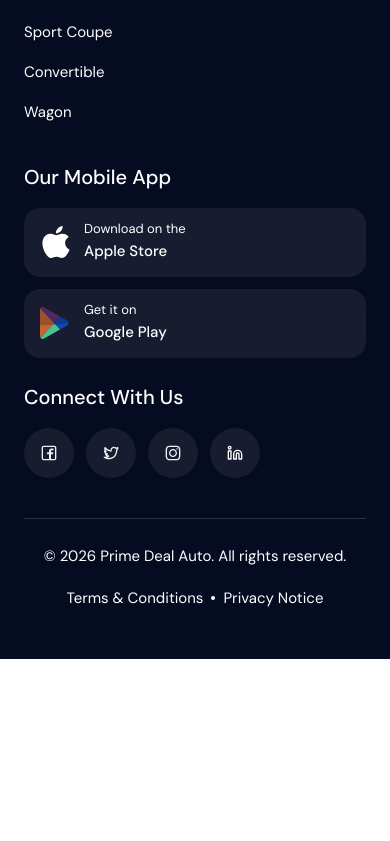
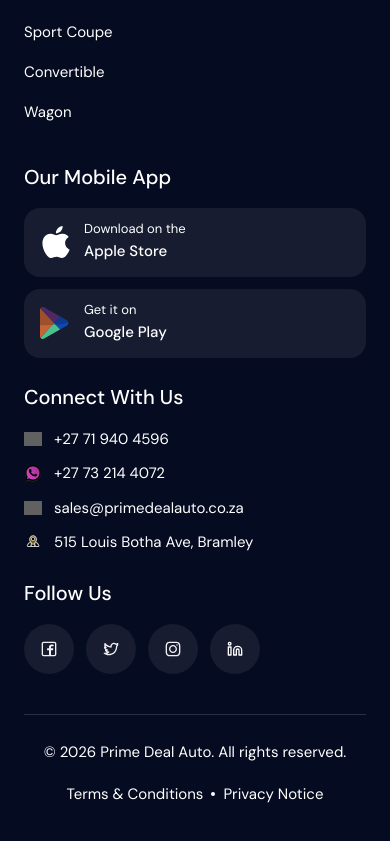
Before and after one commit to asimwethecoder/prime-deal-auto, a Next.js app in the folder frontend/: page / in a window 390 px wide. Shown: the part 8080-8921 px from the top of the page. Before the commit the page ends 8739 px from the top, so only its background shows below. Built offline with nearby package versions, Linux system fonts and the light colour scheme; no server answers; grey boxes are pictures that could not be loaded; what aws-amplify would draw is missing.

Commit message:
fix: correct phone numbers (call vs WhatsApp) + add contact details to footer

```diff
--- a/frontend/components/cars/CarDetailLayout.tsx
+++ b/frontend/components/cars/CarDetailLayout.tsx
@@ -27,7 +27,7 @@ import { DynamicIcon } from '@/components/ui/DynamicIcon';
 import { getSpecIcon, ICON_STYLES } from '@/lib/constants/icon-mapping';
 import { ContactFormModal } from '@/components/contact/ContactFormModal';
 import { MobileVDPNavigation } from '@/components/layout/MobileVDPNavigation';
-import { generateWhatsAppLink } from '@/lib/whatsapp';
+import { generateWhatsAppLink, getPhoneLink, formatPhoneNumber } from '@/lib/whatsapp';
 
 interface CarDetailLayoutProps {
   car: CarWithImages;
@@ -540,10 +540,10 @@ function SellerSidebar({ onMessageClick, whatsappLink }: SellerSidebarProps) {
               <Phone className="h-5 w-5 text-secondary" aria-hidden />
             </div>
             <a
-              href="tel:+27732144072"
+              href={getPhoneLink()}
               className="text-[15px] leading-[28px] font-medium text-primary hover:text-secondary transition-colors"
             >
-              +27 73 214 4072
+              {formatPhoneNumber()}
             </a>
           </div>
         </div>
--- a/frontend/components/layout/Footer.tsx
+++ b/frontend/components/layout/Footer.tsx
@@ -3,6 +3,7 @@
 import Link from 'next/link';
 import { Linkedin } from 'lucide-react';
 import { Icon } from '@/components/ui/Icon';
+import { getPhoneLink, formatPhoneNumber, formatWhatsAppNumber, getWhatsAppLink } from '@/lib/whatsapp';
 
 export function Footer() {
   const currentYear = new Date().getFullYear();
@@ -115,6 +116,33 @@ export function Footer() {
               </a>
             </div>
             <h3 className="text-[20px] leading-[30px] font-medium text-white mb-4">Connect With Us</h3>
+            <ul className="flex flex-col gap-3 mb-6">
+              <li>
+                <a href={getPhoneLink()} className="flex items-center gap-3 text-[15px] text-white hover:text-white/80">
+                  <Icon src="call-medicine-svgrepo-com.svg" width={18} height={18} className="invert shrink-0" aria-hidden />
+                  {formatPhoneNumber()}
+                </a>
+              </li>
+              <li>
+                <a href={getWhatsAppLink()} target="_blank" rel="noopener noreferrer" className="flex items-center gap-3 text-[15px] text-white hover:text-white/80">
+                  <Icon src="whatsapp-svgrepo-com.svg" width={18} height={18} className="invert shrink-0" aria-hidden />
+                  {formatWhatsAppNumber()}
+                </a>
+              </li>
+              <li>
+                <a href="mailto:sales@primedealauto.co.za" className="flex items-center gap-3 text-[15px] text-white hover:text-white/80">
+                  <Icon src="email-1573-svgrepo-com.svg" width={18} height={18} className="invert shrink-0" aria-hidden />
+                  sales@primedealauto.co.za
+                </a>
+              </li>
+              <li>
+                <span className="flex items-center gap-3 text-[15px] text-white">
+                  <Icon src="location-svgrepo-com.svg" width={18} height={18} className="invert shrink-0" aria-hidden />
+                  515 Louis Botha Ave, Bramley
+                </span>
+              </li>
+            </ul>
+            <h3 className="text-[20px] leading-[30px] font-medium text-white mb-4">Follow Us</h3>
             <div className="flex gap-3">
               <a href="https://www.facebook.com/profile.php?id=61567384738083" target="_blank" rel="noopener noreferrer" className="w-[50px] h-[50px] md:w-10 md:h-10 rounded-full bg-white/[0.07] flex items-center justify-center text-white hover:bg-white/10 transition-colors" aria-label="Facebook">
                 <Icon src="facebook-svgrepo-com.svg" width={16} height={16} className="invert" aria-hidden />
--- a/frontend/lib/whatsapp.ts
+++ b/frontend/lib/whatsapp.ts
@@ -4,6 +4,7 @@
 import { formatPrice } from './utils/format';
 
 export const WHATSAPP_PHONE = '27732144072';
+export const CALL_PHONE = '27719404596';
 
 interface CarInfo {
   year: number;
@@ -34,12 +35,19 @@ export function getWhatsAppLink(): string {
  * Generate a tel: link for phone calls
  */
 export function getPhoneLink(): string {
-  return `tel:+${WHATSAPP_PHONE}`;
+  return `tel:+${CALL_PHONE}`;
 }
 
 /**
- * Format phone number for display
+ * Format phone number for display (call number)
  */
 export function formatPhoneNumber(): string {
+  return '+27 71 940 4596';
+}
+
+/**
+ * Format WhatsApp number for display
+ */
+export function formatWhatsAppNumber(): string {
   return '+27 73 214 4072';
 }
```
